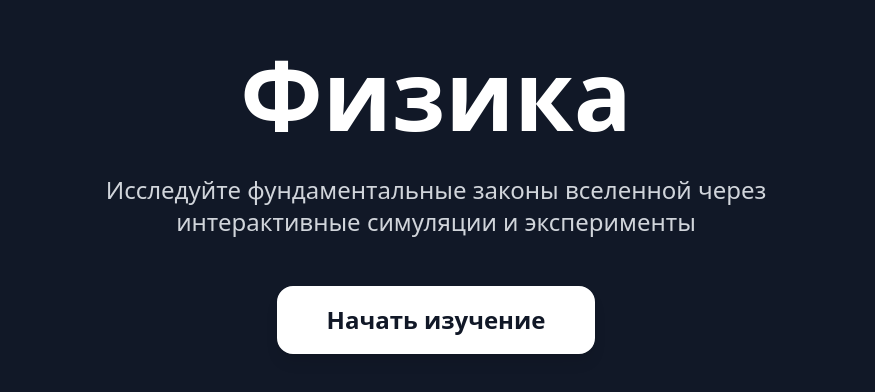
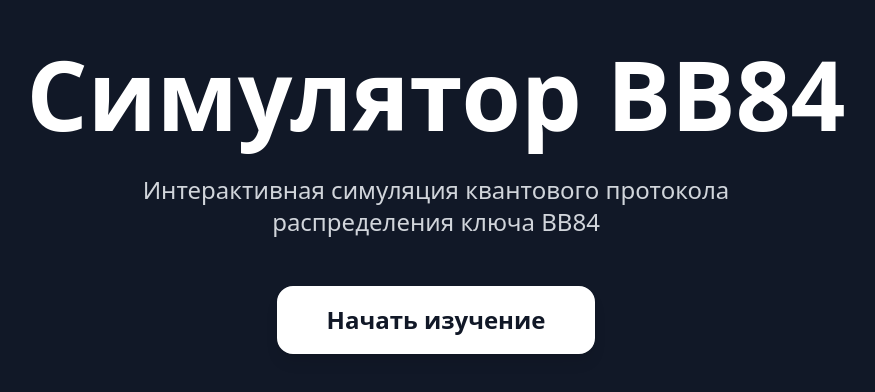
Before and after one commit to quantum-phys-proj/web, a plain HTML site: page index.html in a window 1280 px wide. Shown: the part 200-592 px from the top of the page, without its empty margins (204-1079 px from the left). Drawn offline with nearby package versions, Linux system fonts and the light colour scheme.

Commit message:
rewrite homepage text

```diff
--- a/index.html
+++ b/index.html
@@ -14,11 +14,11 @@
     <div class="container mx-auto px-4 py-16 min-h-screen flex flex-col justify-center items-center">
         <h1 id="main-title" class="text-6xl md:text-8xl font-bold mb-8 text-center text-white animate-fall-in"
             style="animation-delay: 0.05s">
-            Физика
+            Симулятор BB84
         </h1>
         <p id="main-description" class="text-xl md:text-2xl text-gray-300 mb-12 max-w-2xl text-center animate-fall-in"
             style="animation-delay: 0.15s">
-            Исследуйте фундаментальные законы вселенной через интерактивные симуляции и эксперименты
+            Интерактивная симуляция квантового протокола распределения ключа BB84
         </p>
 
         <button id="start-button"
```
